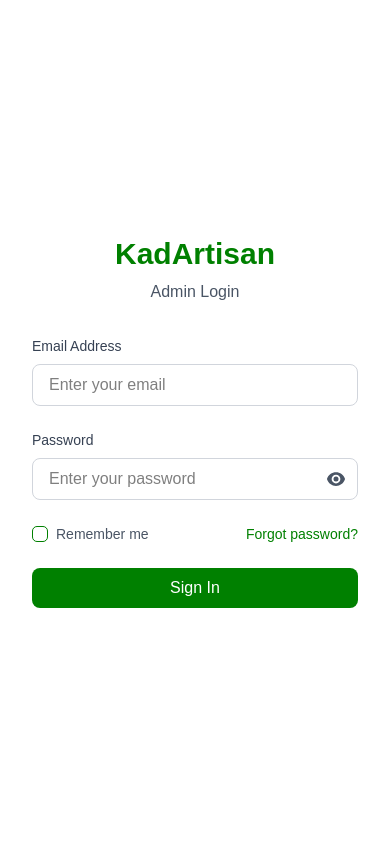
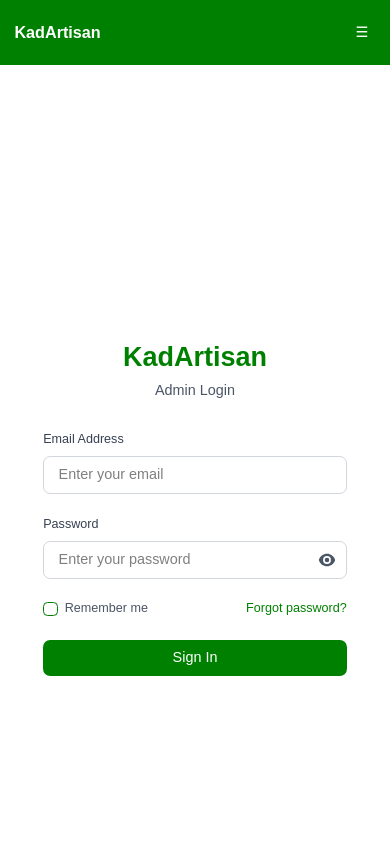
Before and after one commit to SynapGridTech/kadartisan-frontend, a Next.js app: page / in a window 390 px wide. Shown: the top 844 px of the page. Built offline with nearby package versions, Linux system fonts and the light colour scheme.

Commit message:
feat: responsive dashboard layout + header toggle

```diff
--- a/app/components/layout/Header.tsx
+++ b/app/components/layout/Header.tsx
@@ -1,11 +1,14 @@
 'use client';
 
-import { useState } from 'react';
 import { useRouter } from 'next/navigation';
-import { BellIcon, MagnifyingGlassIcon, ChevronDownIcon, ArrowRightOnRectangleIcon } from '@heroicons/react/24/solid';
+import { BellIcon, MagnifyingGlassIcon, ChevronDownIcon, ArrowRightOnRectangleIcon, Bars3Icon } from '@heroicons/react/24/solid';
 import { Menu, MenuButton, MenuItem, MenuItems } from '@headlessui/react';
 
-const Header = () => {
+interface HeaderProps {
+  onToggleSidebar?: () => void;
+}
+
+const Header = ({ onToggleSidebar }: HeaderProps) => {
   const router = useRouter();
 
   const handleLogout = () => {
@@ -14,17 +17,29 @@ const Header = () => {
   };
 
   return (
-    <header className="fixed top-0 right-0 left-64 bg-white border-b border-gray-200 z-50">
-      <div className="flex items-center justify-between px-8 py-4">
+    <header className="fixed top-0 right-0 left-0 md:left-64 bg-white border-b border-gray-200 z-50">
+      <div className="flex items-center justify-between px-4 sm:px-6 lg:px-8 py-4">
+
+        {/* Left Section */}
+        <div className="flex items-center gap-4">
+          {/* Hamburger (mobile only) */}
+          <button
+            className="md:hidden p-2 rounded-lg hover:bg-gray-100 transition-colors"
+            onClick={onToggleSidebar}
+          >
+            <Bars3Icon className="w-6 h-6 text-gray-700" />
+          </button>
+
           {/* Search Bar */}
-        <div className="flex-1 max-w-md">
+          <div className="hidden sm:block flex-1 max-w-md">
             <div className="relative">
               <MagnifyingGlassIcon className="absolute left-3 top-1/2 transform -translate-y-1/2 w-5 h-5 text-gray-400" />
               <input
                 type="text"
-              placeholder="Search user,artisan review..."
+                placeholder="Search user, artisan review..."
                 className="w-full pl-10 pr-4 py-2 border border-gray-300 rounded-lg focus:outline-none focus:ring-2 focus:ring-primary text-gray-600"
               />
+            </div>
           </div>
         </div>
 
@@ -50,8 +65,7 @@ const Header = () => {
                 {({ active }) => (
                   <button
                     onClick={handleLogout}
-                    className={`${active ? 'bg-gray-100' : ''
-                      } flex items-center gap-2 w-full px-4 py-2 text-sm text-gray-700 hover:bg-gray-100 transition-colors`}
+                    className={`${active ? 'bg-gray-100' : ''} flex items-center gap-2 w-full px-4 py-2 text-sm text-gray-700 hover:bg-gray-100 transition-colors`}
                   >
                     <ArrowRightOnRectangleIcon className="w-4 h-4" />
                     Logout
@@ -63,9 +77,7 @@ const Header = () => {
         </div>
       </div>
     </header>
-
   );
-
 };
 
 export default Header;
--- a/app/dashboard/layout.tsx
+++ b/app/dashboard/layout.tsx
@@ -1,17 +1,41 @@
-import Sidebar from '@/app/components/layout/Sidebar';
-import Header from '@/app/components/layout/Header';
+"use client";
+
+import { useState } from "react";
+import Sidebar from "@/app/components/layout/Sidebar";
+import Header from "@/app/components/layout/Header";
 
 export default function DashboardLayout({
   children,
-}: Readonly<{
-  children: React.ReactNode;
-}>) {
+}: Readonly<{ children: React.ReactNode }>) {
+  const [isSidebarOpen, setIsSidebarOpen] = useState(false);
+
   return (
     <div className="flex min-h-screen bg-gray-50">
-      <Sidebar />
-      <div className="flex-1 ml-64">
-        <Header />
-        <main className="pt-24 px-8 pb-8">
+      {/* Desktop Sidebar */}
+      <aside className="hidden md:flex md:w-64">
+        <Sidebar />
+      </aside>
+
+      {/* Mobile Sidebar (overlay) */}
+      <aside
+        className={`fixed inset-y-0 left-0 z-50 w-64 bg-primary text-white transform transition-transform duration-300 ease-in-out
+          ${isSidebarOpen ? "translate-x-0" : "-translate-x-full"} md:hidden`}
+      >
+        <Sidebar />
+      </aside>
+
+      {/* Overlay background when sidebar is open */}
+      {isSidebarOpen && (
+        <div
+          className="fixed inset-0 bg-black bg-opacity-40 z-40 md:hidden"
+          onClick={() => setIsSidebarOpen(false)}
+        />
+      )}
+
+      {/* Main content */}
+      <div className="flex-1 flex flex-col">
+        <Header onToggleSidebar={() => setIsSidebarOpen(!isSidebarOpen)} />
+        <main className="flex-1 container px-4 sm:px-6 lg:px-8 py-6">
           {children}
         </main>
       </div>
--- a/app/globals.css
+++ b/app/globals.css
@@ -1,5 +1,8 @@
 @import "tailwindcss";
 
+/* =========================
+   Theme Variables
+   ========================= */
 :root {
   --background: #ffffff;
   --foreground: #171717;
@@ -10,12 +13,13 @@
 @theme inline {
   --color-background: var(--background);
   --color-foreground: var(--foreground);
-  --color-primary: var(--primary);     /* ✅ references --primary from :root */
-  --color-secondary: var(--secondary); /* ✅ references --secondary from :root */
+  --color-primary: var(--primary);
+  --color-secondary: var(--secondary);
   --font-sans: var(--font-geist-sans);
   --font-mono: var(--font-geist-mono);
 }
 
+/* Dark Mode */
 @media (prefers-color-scheme: dark) {
   :root {
     --background: #0a0a0a;
@@ -25,18 +29,35 @@
   }
 }
 
+/* =========================
+   Base Styles
+   ========================= */
 body {
   background: var(--background);
   color: var(--foreground);
   font-family: Arial, Helvetica, sans-serif;
+  margin: 0;
+  padding: 0;
 }
 
-/* Hide scrollbars but keep scroll functionality */
+/* Fluid Typography */
 html {
+  font-size: 100%;
   -ms-overflow-style: none;
   scrollbar-width: none;
 }
 
+@media (max-width: 640px) {
+  html { font-size: 90%; }
+}
+
+@media (min-width: 1280px) {
+  html { font-size: 110%; }
+}
+
+/* =========================
+   Scrollbar Utilities
+   ========================= */
 .scrollbar-hide {
   -ms-overflow-style: none;
   scrollbar-width: none;
@@ -46,7 +67,10 @@ html {
   display: none;
 }
 
-/* ✅ Custom checkbox — accessible globally */
+/* =========================
+   Form Controls
+   ========================= */
+/* Custom Checkbox */
 input[type="checkbox"] {
   -webkit-appearance: none;
   -moz-appearance: none;
@@ -76,7 +100,7 @@ input[type="checkbox"]:checked::after {
   transform: translate(-50%, -60%) rotate(45deg);
 }
 
-/* ✅ Custom radio button — accessible globally */
+/* Custom Radio */
 input[type="radio"] {
   -webkit-appearance: none;
   -moz-appearance: none;
@@ -105,3 +129,41 @@ input[type="radio"]:checked::after {
   background-color: var(--primary);
   transform: translate(-50%, -50%);
 }
+
+/* =========================
+   Responsive Utilities
+   ========================= */
+/* Container */
+.container {
+  width: 100%;
+  margin-left: auto;
+  margin-right: auto;
+  padding-left: 1rem;
+  padding-right: 1rem;
+}
+
+@media (min-width: 640px) { .container { max-width: 640px; } }
+@media (min-width: 768px) { .container { max-width: 768px; } }
+@media (min-width: 1024px) { .container { max-width: 1024px; } }
+@media (min-width: 1280px) { .container { max-width: 1280px; } }
+
+/* Images */
+img {
+  max-width: 100%;
+  height: auto;
+}
+
+/* Responsive Grid */
+.responsive-grid {
+  display: grid;
+  grid-template-columns: 1fr;
+  gap: 1rem;
+}
+
+@media (min-width: 768px) {
+  .responsive-grid { grid-template-columns: repeat(2, 1fr); }
+}
+
+@media (min-width: 1024px) {
+  .responsive-grid { grid-template-columns: repeat(3, 1fr); }
+}
--- a/app/layout.tsx
+++ b/app/layout.tsx
@@ -14,21 +14,46 @@ const geistMono = Geist_Mono({
 
 export const metadata: Metadata = {
   title: "KadArtisan Admin Login",
-  description: "Generated by create next app",
+  description: "Responsive Next.js Admin",
 };
 
 export default function RootLayout({
   children,
-}: Readonly<{
-  children: React.ReactNode;
-}>) {
+}: Readonly<{ children: React.ReactNode }>) {
   return (
     <html lang="en" suppressHydrationWarning>
       <body
-        className={`${geistSans.variable} ${geistMono.variable} antialiased`}
+        className={`${geistSans.variable} ${geistMono.variable} antialiased bg-background text-foreground`}
         suppressHydrationWarning
       >
-        {children}
+        {/* ✅ Responsive wrapper */}
+        <div className="flex min-h-screen flex-col">
+
+          {/* ✅ Header / Navbar */}
+          <header className="w-full bg-primary text-white">
+            <div className="container flex items-center justify-between py-4">
+              <h1 className="text-lg font-bold">KadArtisan</h1>
+              <nav className="hidden md:flex gap-6">
+                <a href="/" className="hover:text-secondary">Home</a>
+                <a href="/dashboard" className="hover:text-secondary">Dashboard</a>
+              </nav>
+              {/* Mobile menu button */}
+              <button className="md:hidden p-2">☰</button>
+            </div>
+          </header>
+
+          {/* ✅ Main content */}
+          <main className="flex-1 container py-6">
+            {children}
+          </main>
+
+          {/* ✅ Footer */}
+          <footer className="w-full bg-secondary text-white mt-auto">
+            <div className="container py-4 text-center text-sm">
+              © {new Date().getFullYear()} KadArtisan. All rights reserved.
+            </div>
+          </footer>
+        </div>
       </body>
     </html>
   );
```
Lines whose indentation alone changed are shown as unchanged.
